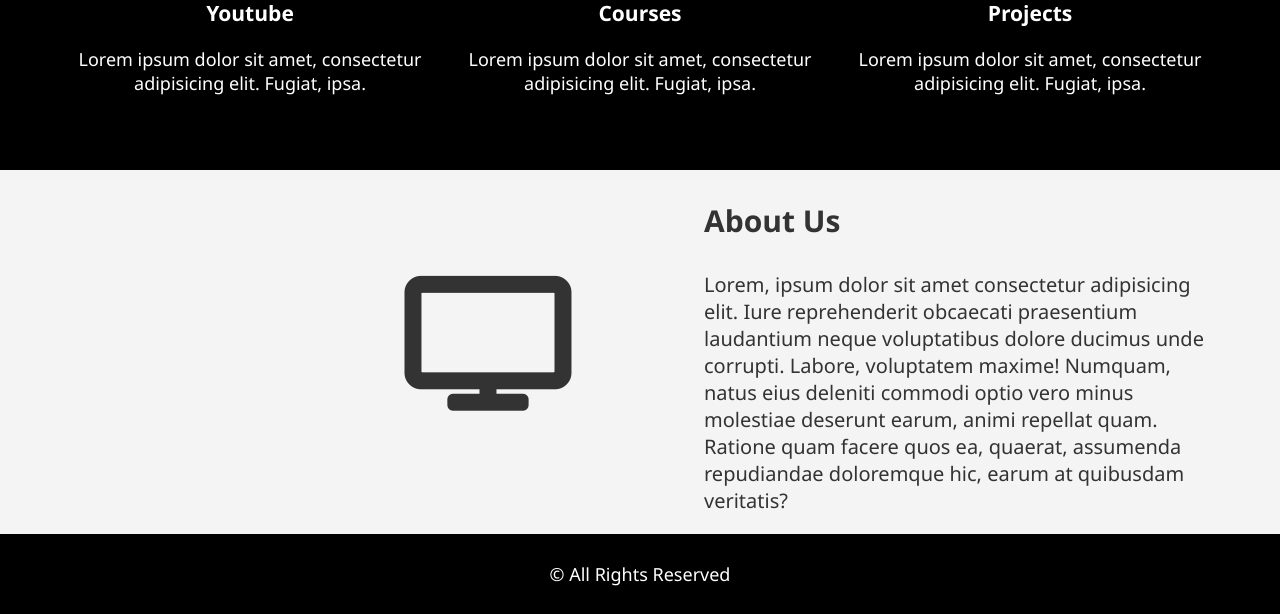
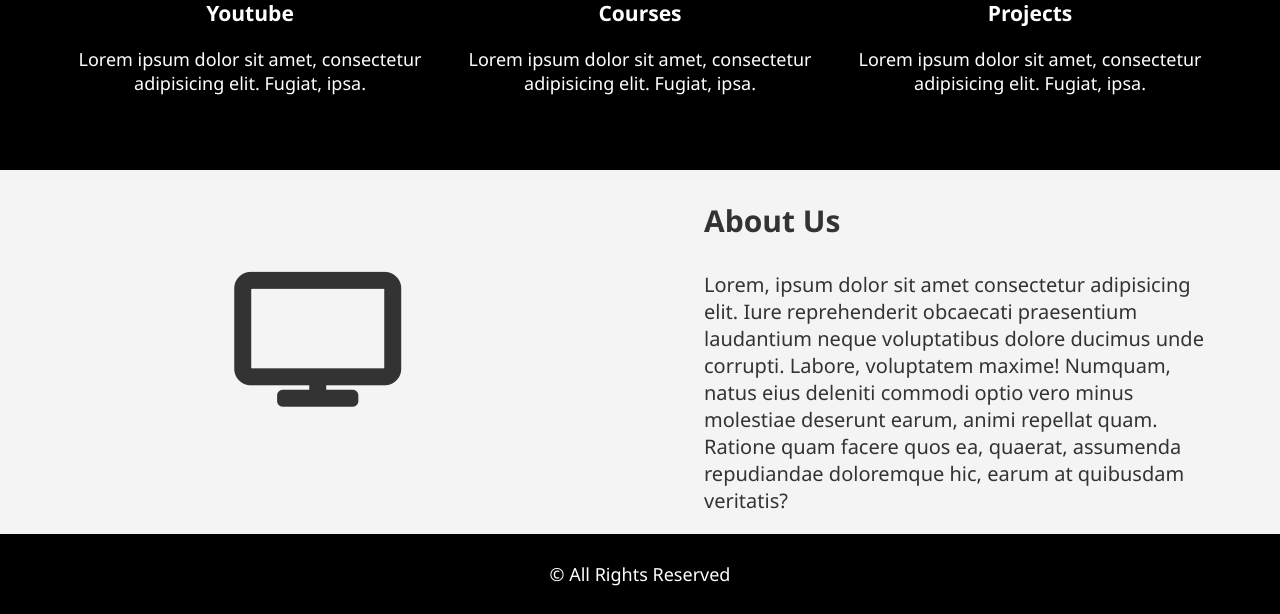
Before and after one commit to ows-ali/one-pager, a plain HTML site: page index.html in a window 1280 px wide. Shown: the part 947-1561 px from the top of the page. Drawn offline with Linux system fonts and the light colour scheme.

Commit message:
Update style.css

```diff
--- a/style.css
+++ b/style.css
@@ -69,7 +69,10 @@ body{
 #tv .fa{
     font-weight: bold;
 }
-
+#section2 i {
+	display: flex;
+	justify-content: center;
+}
 /* footer */
 footer{
     height: 10vh;
```
